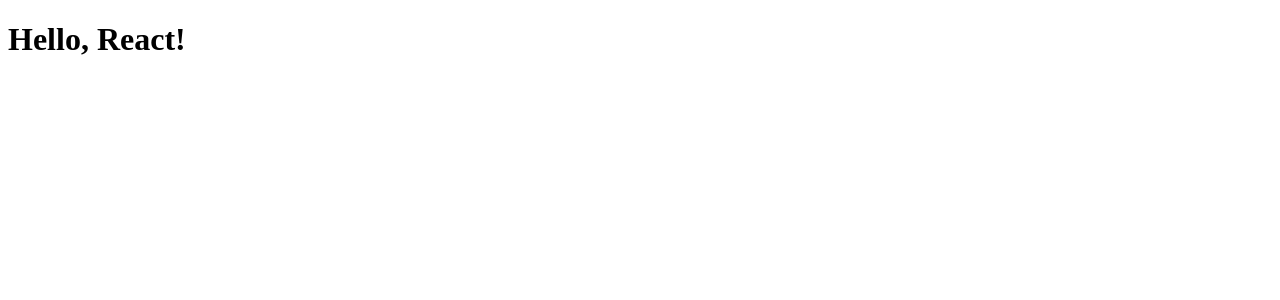
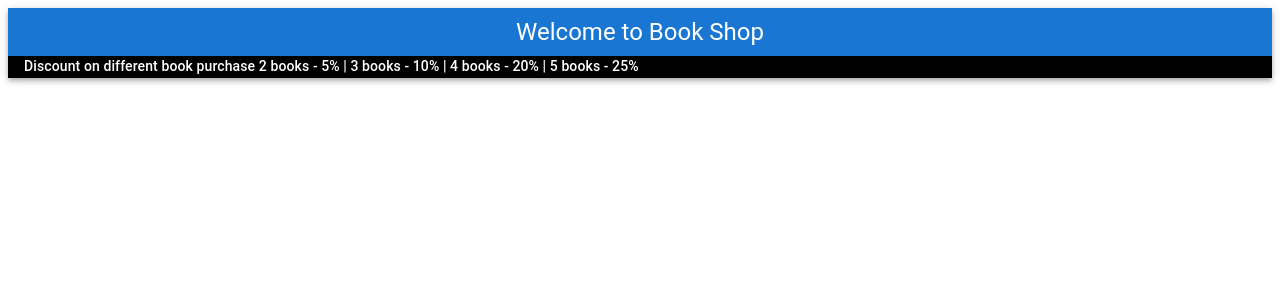
Before and after one commit to mahimatechbadkur-cyber/react-demo-application, a React (Vite) app in the folder my-react-app/: page / in a window 1280 px wide. Shown: the top 300 px of the page. Built offline with nearby package versions, Linux system fonts and the light colour scheme.

Commit message:
feat: added headerBar component

```diff
--- a/my-react-app/src/App.jsx
+++ b/my-react-app/src/App.jsx
@@ -1,8 +1,10 @@
+import React from 'react'
+import BookShopHeaderBar from './components/BookShopHeaderBar.jsx'
 
 function App() {
   return (
     <>
-      <h1>Hello, React!</h1>
+      <BookShopHeaderBar />
     </>
   )
 }
--- /dev/null
+++ b/my-react-app/src/common/constants.js
@@ -0,0 +1,5 @@
+
+export const textContent = {
+  headingText :'Welcome to Book Shop',
+  discountText : 'Discount on different book purchase  2 books - 5% | 3 books - 10% | 4 books - 20% | 5 books - 25%',
+}
--- /dev/null
+++ b/my-react-app/src/components/BookShopHeaderBar.jsx
@@ -0,0 +1,23 @@
+import AppBar from '@mui/material/AppBar';
+import Box from '@mui/material/Box';
+import Typography from '@mui/material/Typography';
+import { textContent } from '../common/constants';
+
+function BookShopHeaderBar() {
+  return (
+    <>
+      <Box sx={{ flexGrow: 1 }}>
+        <AppBar position="static">
+          <Typography variant="h5" sx={{ flexGrow: 1, p:1, textAlign: 'center'}}>
+            {textContent.headingText}
+          </Typography>
+          <Typography variant="subtitle2" component="div" sx={{ flexGrow: 1, pl:2, bgcolor:'black' }}>
+            {textContent.discountText}
+          </Typography>
+        </AppBar>
+      </Box>
+    </>
+  )
+}
+
+export default BookShopHeaderBar
--- /dev/null
+++ b/my-react-app/src/tests/common/constants.js
@@ -0,0 +1,5 @@
+
+export const textContent = {
+  headingText :'Welcome to Book Shop',
+  discountText : 'Discount on different book purchase  2 books - 5% | 3 books - 10% | 4 books - 20% | 5 books - 25%',
+}
```
Also changed, not shown: 1 other file (tests, documents, lock files or other folders).
